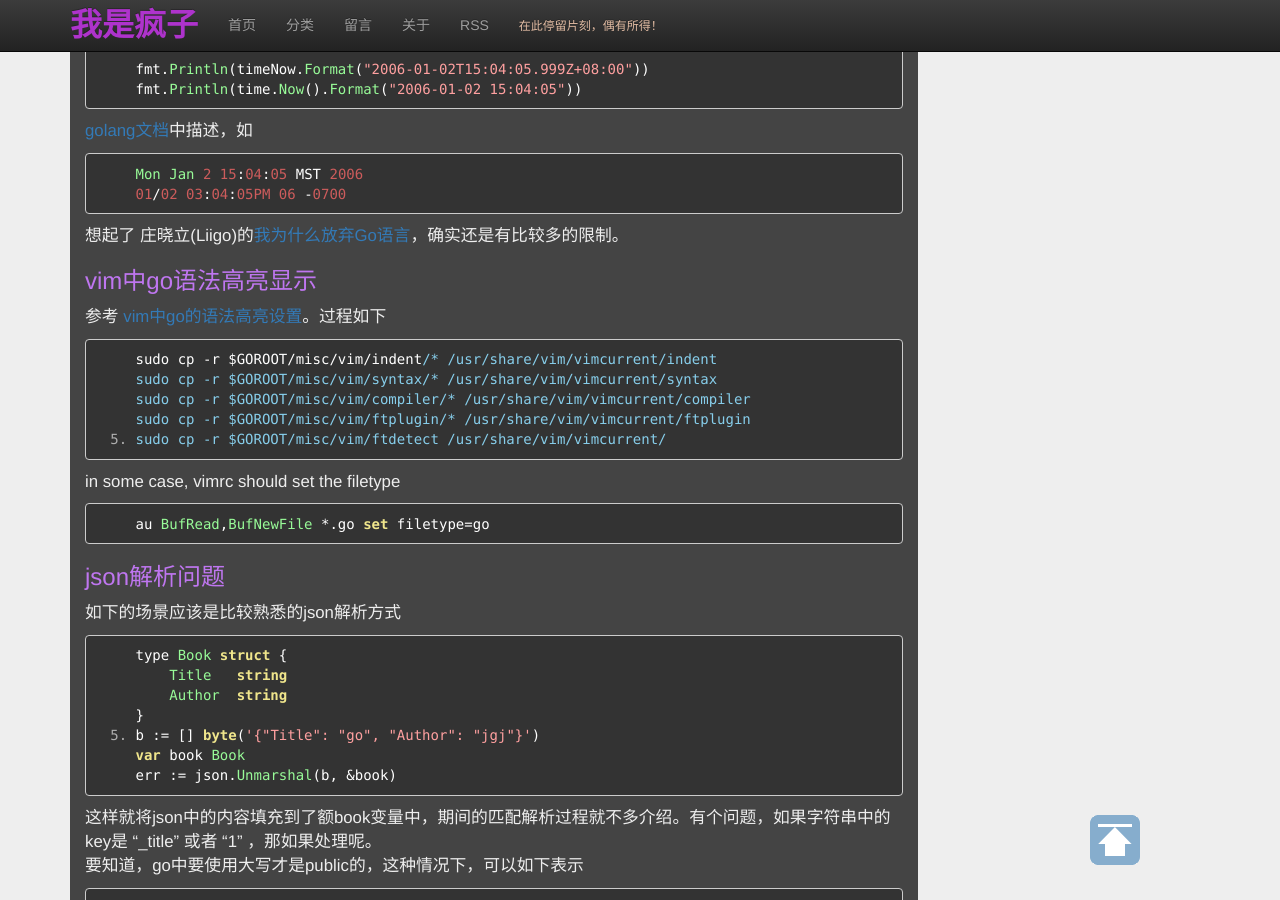
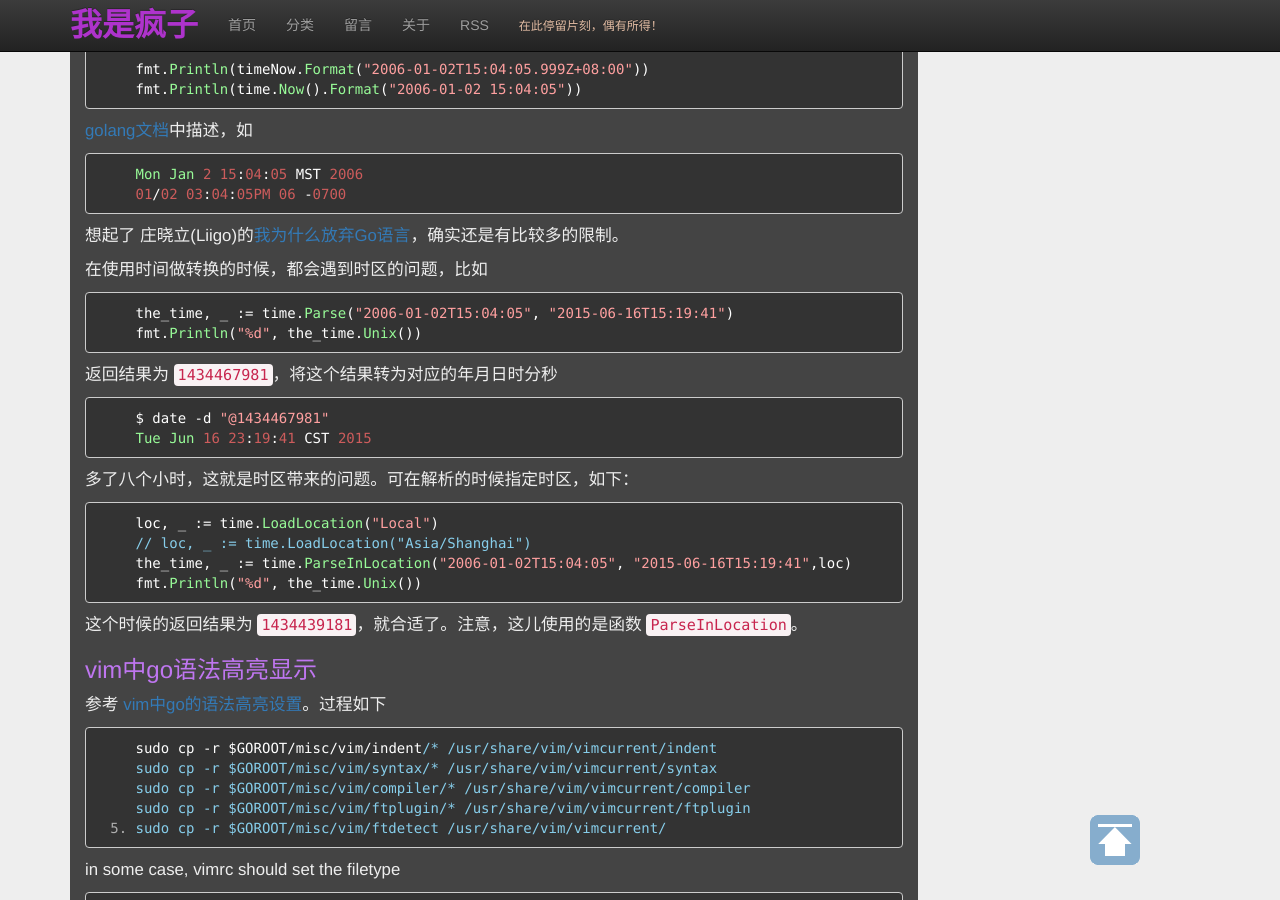
Before and after one commit to jgj1986/jgj1986.github.io, a Jekyll site: the page built from _posts/go/2014-12-23-go语言知识点.md, in a window 1280 px wide and 900 px high, scrolled down 245 px. Built offline with Jekyll 4.4.1, drawn with Linux system fonts in a browser that asks for light colours; nearby versions of some CDN libraries; comment, search, counter and statistics services are not loaded.

Commit message:
go time about timezone
Signed-off-by: guojun.jin <guojun.jin@chukong-inc.com>

```diff
--- a/_posts/go/2014-12-23-go语言知识点.md
+++ b/_posts/go/2014-12-23-go语言知识点.md
@@ -22,6 +22,25 @@ go语言提供的时间接口还是很丰富的，但是对显示时间格式化
     01/02 03:04:05PM 06 -0700
 
 想起了 庄晓立(Liigo)的[我为什么放弃Go语言](http://blog.csdn.net/liigo/article/details/23699459){:target="_blank"}，确实还是有比较多的限制。
+
+在使用时间做转换的时候，都会遇到时区的问题，比如
+
+    the_time, _ := time.Parse("2006-01-02T15:04:05", "2015-06-16T15:19:41")
+    fmt.Println("%d", the_time.Unix())
+
+返回结果为 `1434467981`，将这个结果转为对应的年月日时分秒
+
+    $ date -d "@1434467981"
+    Tue Jun 16 23:19:41 CST 2015
+
+多了八个小时，这就是时区带来的问题。可在解析的时候指定时区，如下：
+
+    loc, _ := time.LoadLocation("Local")
+    // loc, _ := time.LoadLocation("Asia/Shanghai")
+    the_time, _ := time.ParseInLocation("2006-01-02T15:04:05", "2015-06-16T15:19:41",loc)
+    fmt.Println("%d", the_time.Unix())
+
+这个时候的返回结果为 `1434439181`，就合适了。注意，这儿使用的是函数 `ParseInLocation`。
 
 ### vim中go语法高亮显示
 
```
